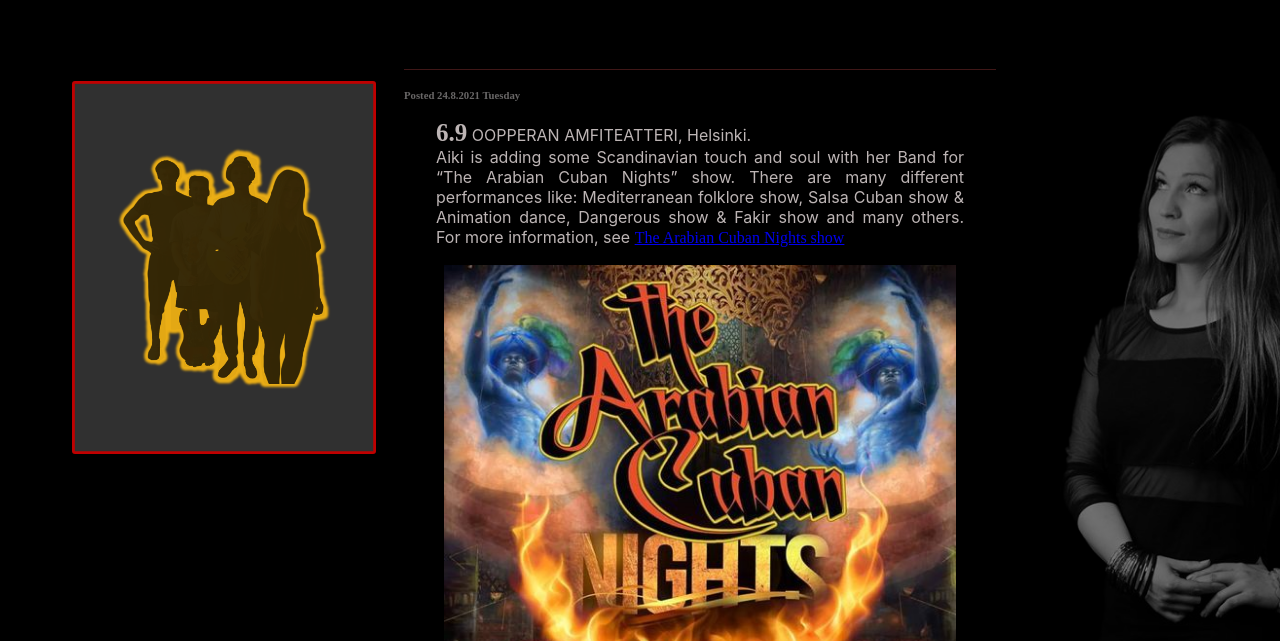
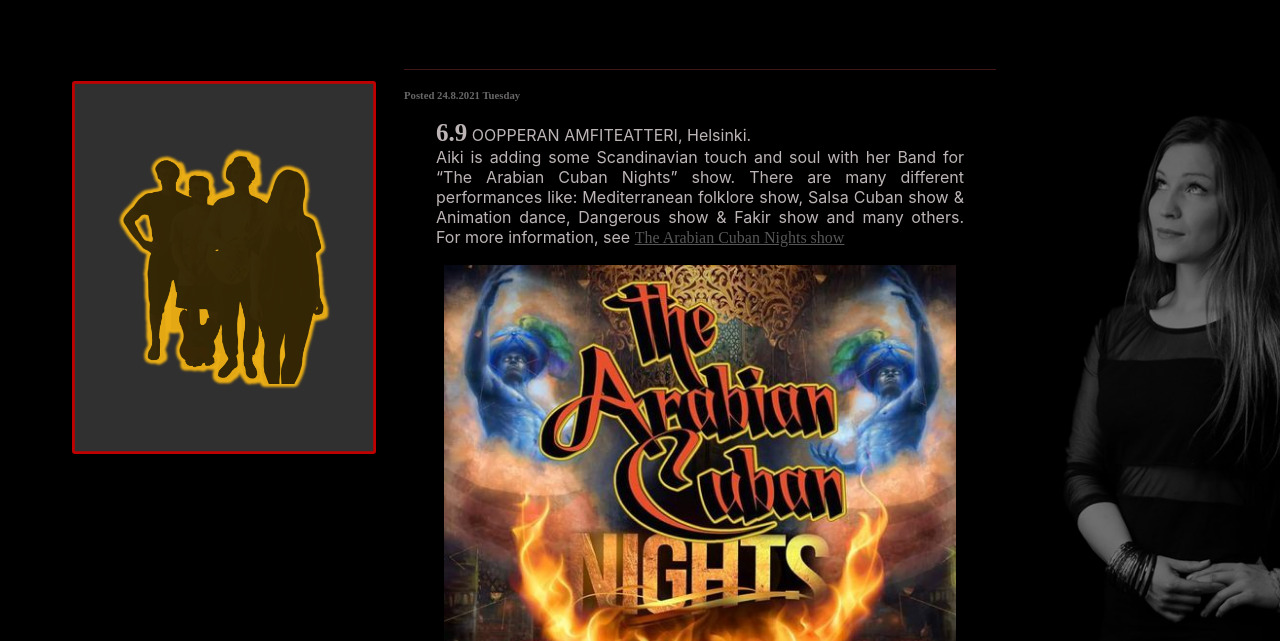
Before and after one commit to indrohoffmann/Aiki-Homepage, a plain HTML site: page index.html in a window 1280 px wide. Shown: the part 159-800 px from the top of the page. Drawn offline with Linux system fonts and the light colour scheme; a web font is replaced by a local one.

Commit message:
change overall link color

```diff
--- a/style.css
+++ b/style.css
@@ -38,6 +38,9 @@ main {
 
 }
 
+a {
+    color:#585656
+}
 a:visited {
     color: rgb(121, 118, 121);
   }
```
